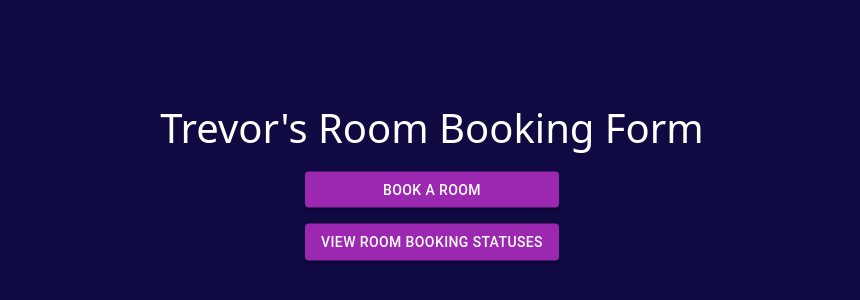
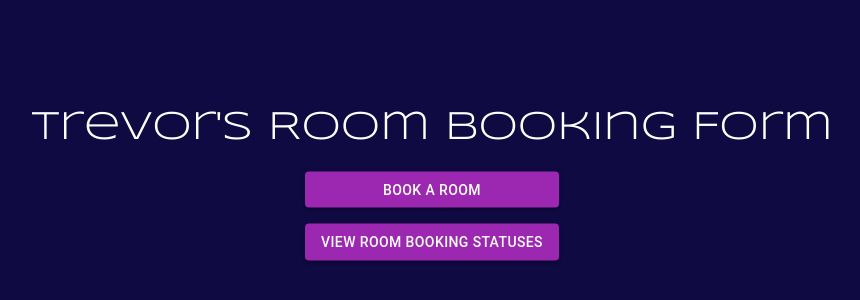
Before and after one commit to trevrd22/ECScore, a React (Vite) app: page / in a window 1280 px wide. Shown: the part 200-500 px from the top of the page, without its empty margins (208-1068 px from the left). Built offline with nearby package versions, Linux system fonts and the light colour scheme.

Commit message:
added a font lol and some basic css notes for u

```diff
--- a/src/App.css
+++ b/src/App.css
@@ -1,3 +1,22 @@
+@import url("https://fonts.googleapis.com/css2?family=Syncopate:wght@400;700&display=swap");
+/* You can find fonts from https://fonts.google.com/ and import them like I did above */
+
+/*
+The "*" symbol will target everything in ur frontend, so it can be handy but can also shoot urself in the foot, so only
+use it for things you want to be consistent throughout the entire website
+*/
+* {
+	font-family: "Syncopate", sans-serif;
+}
+
+/*
+Stuff in this css file applies top-down, so whatever has a larger line value, will be displayed
+Eg,
+body { background-color: white }
+body { background-color: blue }
+The background will be blue and not white
+*/
+
 body {
 	background-color: #0f0a41;
 	color: white;
```
